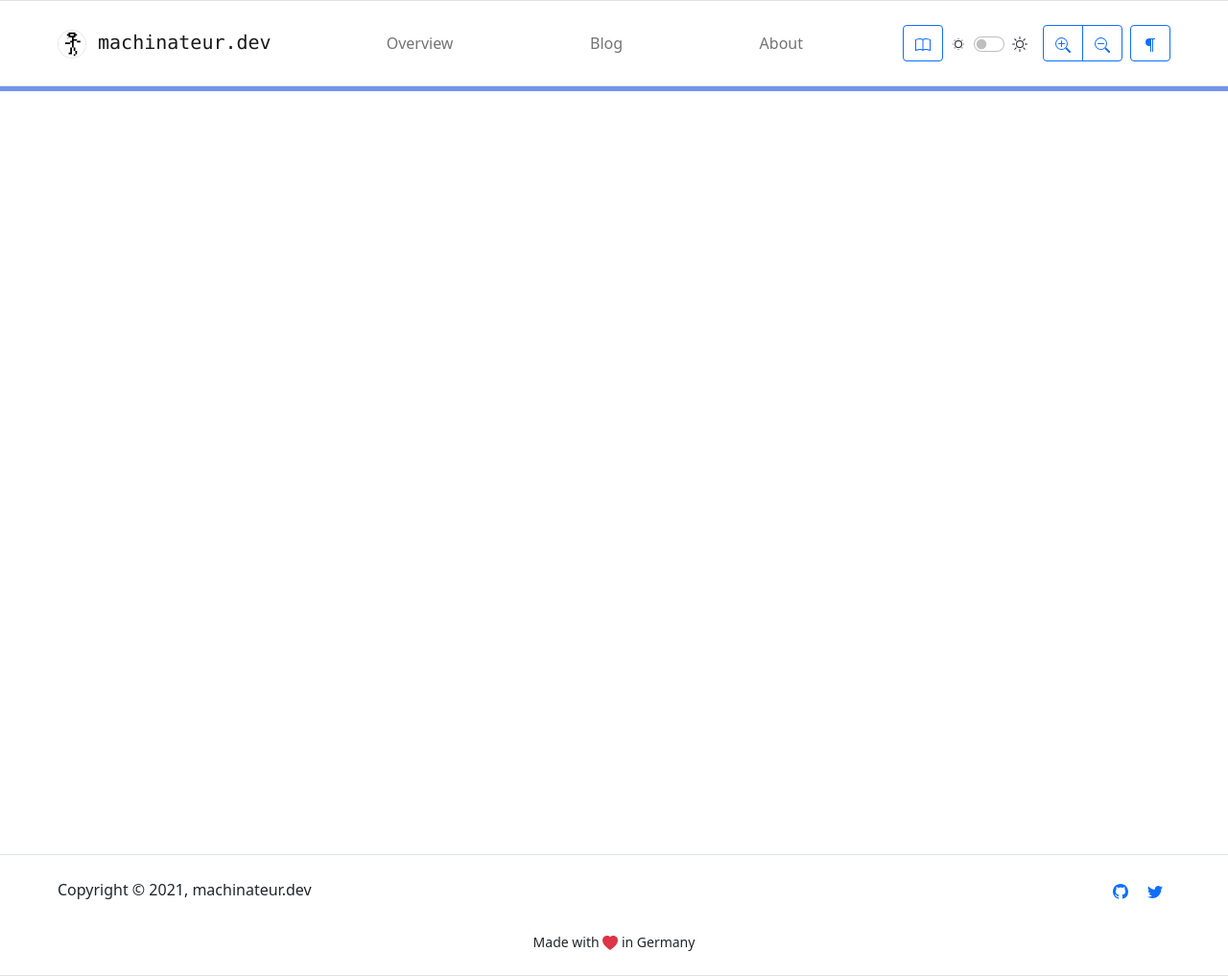
After one commit to machinateur/website, a Symfony app: template templates/_page_theme.html.twig in a window 1280 px wide. The commit adds this page. Shown: the whole page at 96% size. Run offline with Twig, Linux system fonts and the light colour scheme; the template is opened without the code that fills it, so the values that code supplies are empty; some libraries are stand-ins or nearby versions.

Commit message:
Implement base theme

```diff
--- /dev/null
+++ b/templates/_page_theme.html.twig
@@ -0,0 +1,159 @@
+{% extends '_page.html.twig' %}
+
+{% set navbar_content = [
+    {
+        'label': 'Overview',
+        'path': '/',
+    },
+    {
+        'label': 'Blog',
+        'path': '/blog',
+    },
+    {
+        'label': 'About',
+        'path': '/about',
+    },
+] %}
+{% set random_color = random([
+    '#420039',
+    '#A76571',
+    '#F5E2C8',
+    '#7494EA',
+    '#DC136C',
+    '#35FF69',
+    '#4DA1A9',
+    '#4A306D',
+    '#BBDEF0',
+    '#F7FF58',
+    '#495867',
+]) %}
+
+{% block style %}
+    {{ parent() }}
+    <style>
+        @media (min-width: 992px) {
+            .border-0-lg {
+                border: 0 !important;
+            }
+        }
+    </style>
+{% endblock %}
+
+{% block body %}
+    {% block body_content_prepend %}
+        {% block navbar %}
+            <nav class="navbar navbar-expand-lg navbar-light bg-white border-bottom border-top">
+                <div class="container-fluid">
+                    <a class="navbar-brand font-monospace px-5 py-3" href="#">
+                        <img src="res/image/profile-machinateur.png" alt="" width="auto" height="30"
+                             class="border rounded-circle">
+
+                        machinateur.dev
+                    </a>
+
+                    <button class="navbar-toggler" type="button" data-bs-toggle="collapse"
+                            data-bs-target="#navbarNavAltMarkup" aria-controls="navbarNavAltMarkup"
+                            aria-expanded="false" aria-label="Toggle navigation">
+                        <span class="navbar-toggler-icon"></span>
+                    </button>
+                    <div class="collapse navbar-collapse" id="navbarNavAltMarkup">
+                        <div class="navbar-nav justify-content-between w-100 mx-auto my-2 my-lg-0 px-5 py-3">
+                            {% block navbar_content %}
+                                {% for navbar_link in navbar_content %}
+                                    <a class="nav-link" href="{{ path('index_view', {
+                                        'path': navbar_link.path|trim('/', 'left'),
+                                    }) }}">{{ navbar_link.label }}</a>
+                                {% endfor %}
+                            {% endblock %}
+                        </div>
+
+                        <div class="d-flex text-center px-5 py-3 border border-0-lg rounded rounded-3">
+                            <!-- component: toggle reader mode -->
+                            <div class="d-flex">
+                                <input type="checkbox" class="btn-check" id="btn-check" autocomplete="off">
+                                <label class="btn btn-outline-primary" for="btn-check">
+                                    {{ source('svg/book.svg') }}
+                                </label>
+                            </div>
+
+                            <!-- component: toggle dark/light mode -->
+                            <div class="d-flex mx-2 mt-2">
+                                <div class="lh-sm">
+                                    {{ source('svg/brightness-low.svg') }}
+                                </div>
+                                <div class="form-check form-switch ps-5">
+                                    <input class="form-check-input" type="checkbox" id="flexSwitchCheckDefault">
+                                    <label class="form-check-label" for="flexSwitchCheckDefault">
+                                    </label>
+                                </div>
+                                <div class="lh-sm">
+                                    {{ source('svg/brightness-high.svg') }}
+                                </div>
+                            </div>
+
+                            <div class="ms-auto invisible">
+                            </div>
+
+                            <!-- component: zoom on text-size -->
+                            <div class="d-flex  btn-group mx-2" role="group" aria-label="Zoom">
+                                <button type="button" class="btn btn-outline-primary">
+                                    {{ source('svg/zoom-in.svg') }}
+                                </button>
+                                <button type="button" class="btn btn-outline-primary">
+                                    {{ source('svg/zoom-out.svg') }}
+                                </button>
+                            </div>
+
+                            <!-- component: scroll to content -->
+                            <div class="d-flex">
+                                <a class="btn btn-outline-primary" href="#main" role="button">
+                                    {{ source('svg/paragraph.svg') }}
+                                </a>
+                            </div>
+                        </div>
+                    </div>
+                </div>
+            </nav>
+        {% endblock %}
+    {% endblock %}
+
+    <a class="invisible" id="main"></a>
+    <div class="border-top border-5 min-vh-100" style="border-color: {{ random_color }}!important;">
+        <div class="container">
+            {% block body_content %}
+            {% endblock %}
+        </div>
+    </div>
+
+    {% block body_content_append %}
+        <div class="navbar navbar-light bg-white border-bottom border-top">
+            <div class="container-fluid">
+                <div class="px-5 py-3">
+                    Copyright &copy; {{ 'now'|date('Y') }}, machinateur.dev
+                </div>
+
+                <div class="px-5 py-3">
+                    <a class="text-decoration-none px-2" href="https://github.com/machinateur"
+                       title="machinateur on GitHub">
+                        {{ source('svg/github.svg') }}
+                    </a>
+                    <a class="text-decoration-none px-2" href="https://twitter.com/machinateur"
+                       title="machinateur on Twitter">
+                        {{ source('svg/twitter.svg') }}
+                    </a>
+                </div>
+
+                <div class="text-center w-100 small px-5 py-3">
+                    Made with <span class="text-danger">{{ source('svg/heart-fill.svg') }}</span> in Germany
+                </div>
+            </div>
+        </div>
+    {% endblock %}
+{% endblock %}
+
+{% block script %}
+    {{ parent() }}
+    <script type="text/javascript">
+        // TODO: Implement both dynamic components.
+    </script>
+{% endblock %}
--- a/templates/content.html.twig
+++ b/templates/content.html.twig
@@ -1 +1 @@
-{% extends '_page.html.twig' %}
+{% extends '_page_theme.html.twig' %}
```
Also changed, not shown: public/res/image/profile-machinateur.png (added).
